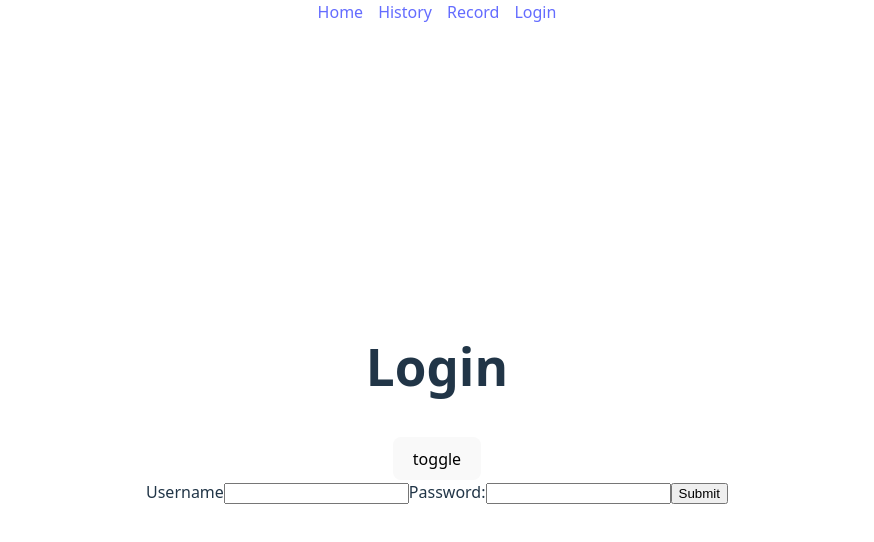
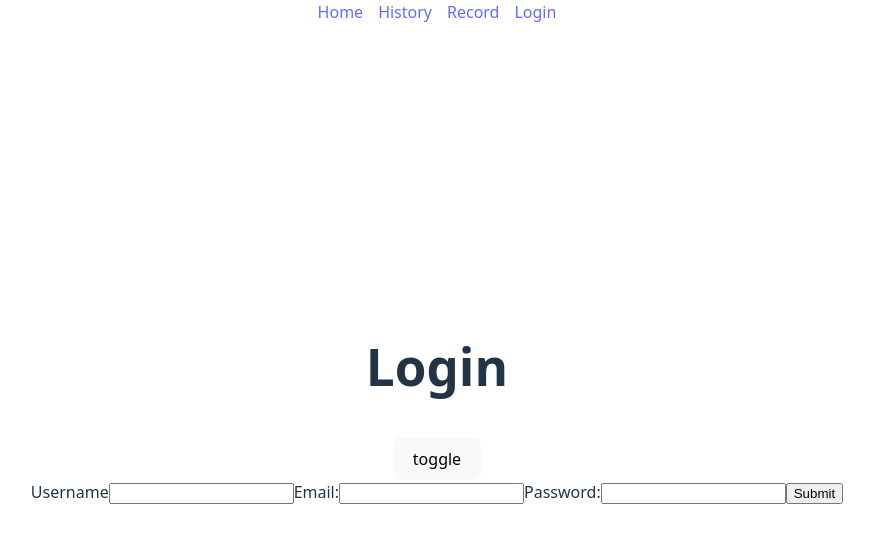
Before and after one commit to IsaacYu15/RunningApp, a React (Vite) app in the folder running-app/: page /login in a window 1280 px wide. Shown: the top 542 px of the page, without its empty margins (203-1077 px from the left). Built offline with nearby package versions, Linux system fonts and the light colour scheme.

Commit message:
organize

```diff
--- a/running-app/src/components/displayCoordinates/index.tsx
+++ b/running-app/src/components/displayCoordinates/index.tsx
@@ -22,6 +22,7 @@ const DisplayCoordinates: React.FC<DisplayCoordinatesProps> = ({
   const minLong = Math.min(
     ...(coordinates?.map((coord) => coord.longitude) ?? [])
   );
+
   const latDiff = maxLat - minLat;
   const longDiff = maxLong - minLong;
   const maxDiff = Math.max(latDiff, longDiff);
--- a/running-app/src/pages/register/index.tsx
+++ b/running-app/src/pages/register/index.tsx
@@ -1,8 +1,9 @@
 import React, { useState } from "react";
-import { ServerRoutes as ServerRouteName } from "../../constants/routes"
+import { ServerRoutes as ServerRoute } from "../../constants/routes";
 
 const Login = () => {
   const [username, setUsername] = useState<string>("");
+  const [email, setEmail] = useState<string>("");
   const [password, setPassword] = useState<string>("");
   const [isLogin, setIsLogin] = useState<boolean>(true);
 
@@ -12,8 +13,13 @@ const Login = () => {
   };
 
   async function tryRegister() {
+    const route = isLogin ? ServerRoute.LOGIN : ServerRoute.SIGNUP;
 
-    const route = isLogin ? ServerRouteName.LOGIN : ServerRouteName.SIGNUP;
+    const user = {
+      username: username,
+      email: email,
+      password: password,
+    };
 
     try {
       const response = await fetch(route, {
@@ -21,12 +27,10 @@ const Login = () => {
         headers: {
           "Content-Type": "application/json",
         },
-        body: JSON.stringify({ username: username, password: password }),
+        body: JSON.stringify(user),
       });
-
       const data: { success: boolean } = await response.json();
       console.log(data.success);
-
     } catch (error) {
       console.log("error with logging in");
     }
@@ -48,6 +52,14 @@ const Login = () => {
           />
         </label>
         <label>
+          Email:
+          <input
+            type="text"
+            value={email}
+            onChange={(e) => setEmail(e.target.value)}
+          />
+        </label>
+        <label>
           Password:
           <input
             type="text"
```
Also changed, not shown: running-app/src/components/navbar/index.tsx (+9 -8 lines).
